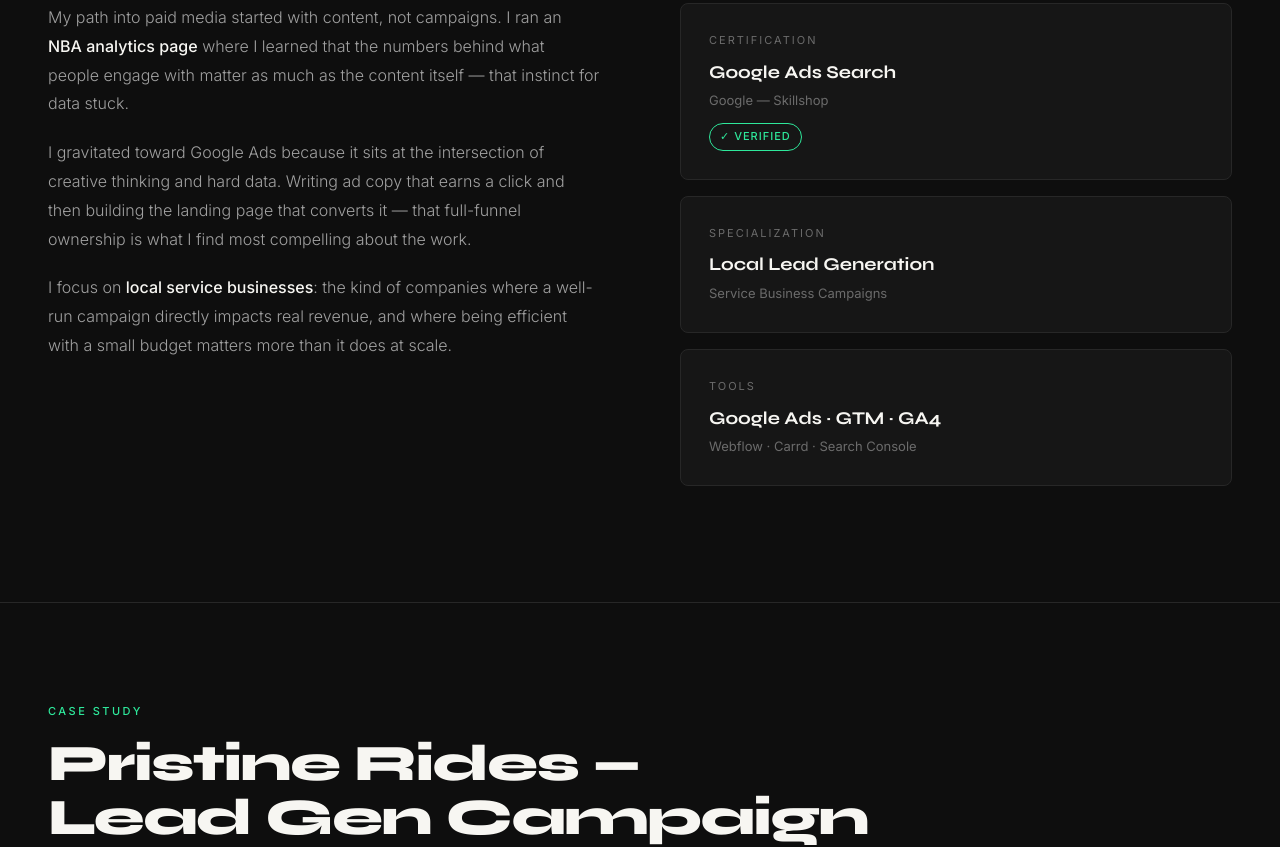
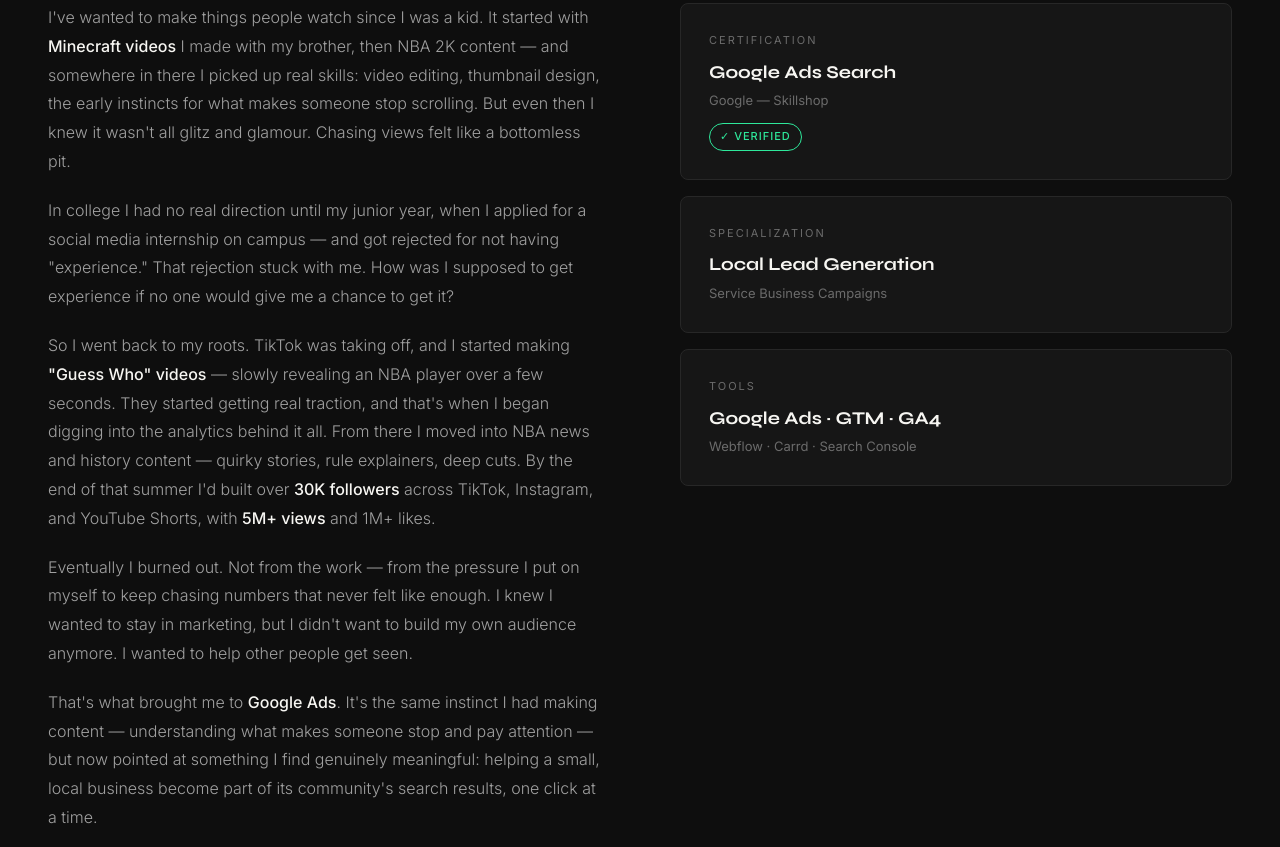
Before and after one commit to Ramiller06/Ramiller06.github.io, a plain HTML site: page index.html in a window 1280 px wide. Shown: the part 1103-1950 px from the top of the page. Drawn offline with Linux system fonts and the light colour scheme.

Commit message:
Update index.html
updated my background story

```diff
--- a/index.html
+++ b/index.html
@@ -518,14 +518,20 @@
     <h2 class="section-title">Analytical by nature,<br>creative by instinct.</h2>
     <div class="about-grid">
       <div class="about-text">
-        <p>
-          My path into paid media started with content, not campaigns. I ran an <strong>NBA analytics page</strong> where I learned that the numbers behind what people engage with matter as much as the content itself — that instinct for data stuck.
+      <p>
+          I've wanted to make things people watch since I was a kid. It started with <strong>Minecraft videos</strong> I made with my brother, then NBA 2K content — and somewhere in there I picked up real skills: video editing, thumbnail design, the early instincts for what makes someone stop scrolling. But even then I knew it wasn't all glitz and glamour. Chasing views felt like a bottomless pit.
         </p>
         <p>
-          I gravitated toward Google Ads because it sits at the intersection of creative thinking and hard data. Writing ad copy that earns a click and then building the landing page that converts it — that full-funnel ownership is what I find most compelling about the work.
+          In college I had no real direction until my junior year, when I applied for a social media internship on campus — and got rejected for not having "experience." That rejection stuck with me. How was I supposed to get experience if no one would give me a chance to get it?
         </p>
         <p>
-          I focus on <strong>local service businesses</strong>: the kind of companies where a well-run campaign directly impacts real revenue, and where being efficient with a small budget matters more than it does at scale.
+          So I went back to my roots. TikTok was taking off, and I started making <strong>"Guess Who" videos</strong> — slowly revealing an NBA player over a few seconds. They started getting real traction, and that's when I began digging into the analytics behind it all. From there I moved into NBA news and history content — quirky stories, rule explainers, deep cuts. By the end of that summer I'd built over <strong>30K followers</strong> across TikTok, Instagram, and YouTube Shorts, with <strong>5M+ views</strong> and 1M+ likes.
+        </p>
+        <p>
+          Eventually I burned out. Not from the work — from the pressure I put on myself to keep chasing numbers that never felt like enough. I knew I wanted to stay in marketing, but I didn't want to build my own audience anymore. I wanted to help other people get seen.
+        </p>
+        <p>
+          That's what brought me to <strong>Google Ads</strong>. It's the same instinct I had making content — understanding what makes someone stop and pay attention — but now pointed at something I find genuinely meaningful: helping a small, local business become part of its community's search results, one click at a time.
         </p>
       </div>
       <div>
```
